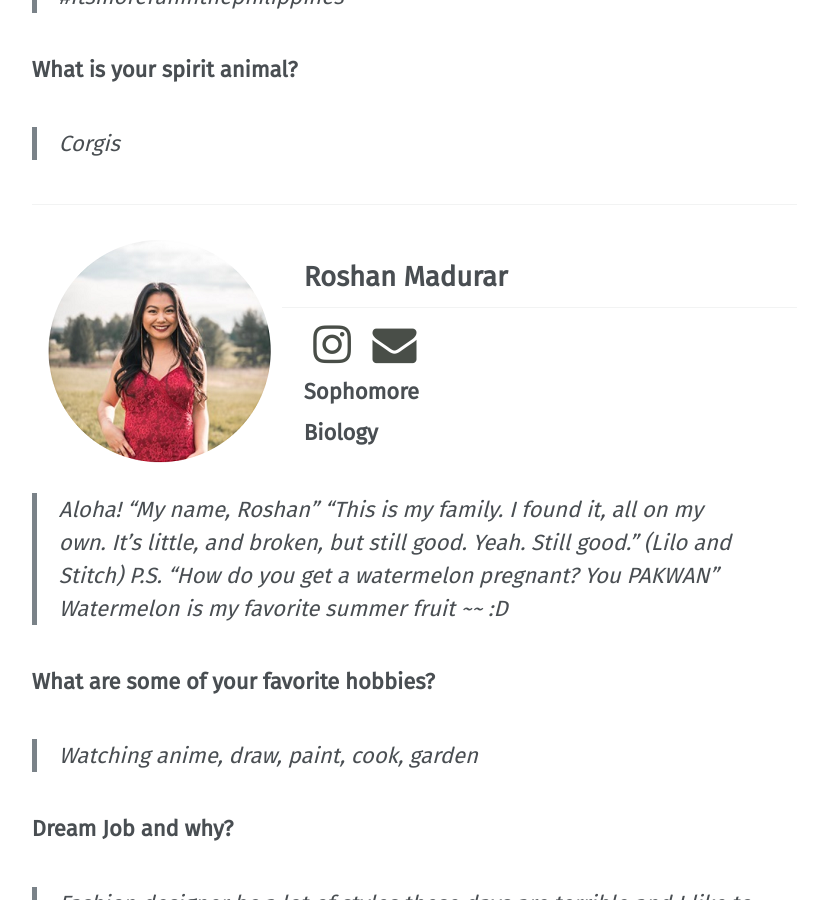
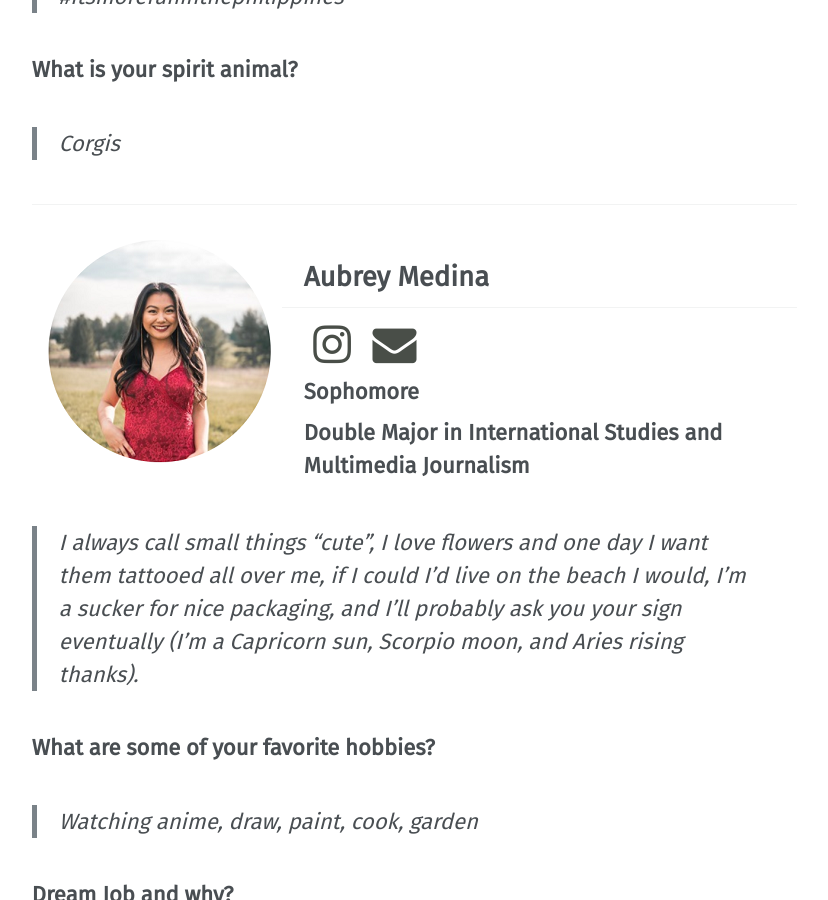
Before and after one commit to vtfasa/vtfasa.github.io, a Jekyll site: the page built from _pages/officers/culture.md, in a window 1280 px wide and 900 px high, scrolled down 1258 px. Shown: the whole window, without its empty margins (252-1080 px from the left). Built offline with Jekyll 4.4.1, drawn with Linux system fonts in a browser that asks for light colours; some web fonts are replaced.

Commit message:
Update culture.md

```diff
--- a/_pages/officers/culture.md
+++ b/_pages/officers/culture.md
@@ -45,15 +45,13 @@ permalink: /officers/culture/
 ---
 
 ![image-left]({{ "/assets/images/officers/small/aubrey3Circle.png" | absolute_url }}){: .align-left}
-## Roshan Madurar
-<p style="margin-bottom: 0.45em; padding: 0"><a href="https://www.instagram.com/xi.xix.xcvii" style="margin: 0; padding: 0"><i class="fa fa-2x fa-fw fa-instagram" style="color: #494e48"></i></a>
-<a href="mailto:rmadurar@vt.edu" style="margin: 0; padding: 0"><i class="fa fa-2x fa-fw fa-envelope" style="color: #494e48"></i></a></p>
+## Aubrey Medina
+<p style="margin-bottom: 0.45em; padding: 0"><a href="https://www.instagram.com/aubreykadaubrey/" style="margin: 0; padding: 0"><i class="fa fa-2x fa-fw fa-instagram" style="color: #494e48"></i></a>
+<a href="mailto:aubreym@vt.edu" style="margin: 0; padding: 0"><i class="fa fa-2x fa-fw fa-envelope" style="color: #494e48"></i></a></p>
 <h3 style="margin-top: 0">Sophomore</h3>
-**Biology**
+**Double Major in International Studies and Multimedia Journalism**
 
-> Aloha! “My name, Roshan”
-“This is my family. I found it, all on my own. It’s little, and broken, but still good. Yeah. Still good.” (Lilo and Stitch)
-P.S. “How do you get a watermelon pregnant? You PAKWAN” Watermelon is my favorite summer fruit ~~ :D
+>I always call small things "cute", I love flowers and one day I want them tattooed all over me, if I could I'd live on the beach I would, I'm a sucker for nice packaging, and I'll probably ask you your sign eventually (I'm a Capricorn sun, Scorpio moon, and Aries rising thanks).
 
 ### **What are some of your favorite hobbies?**
 
```
